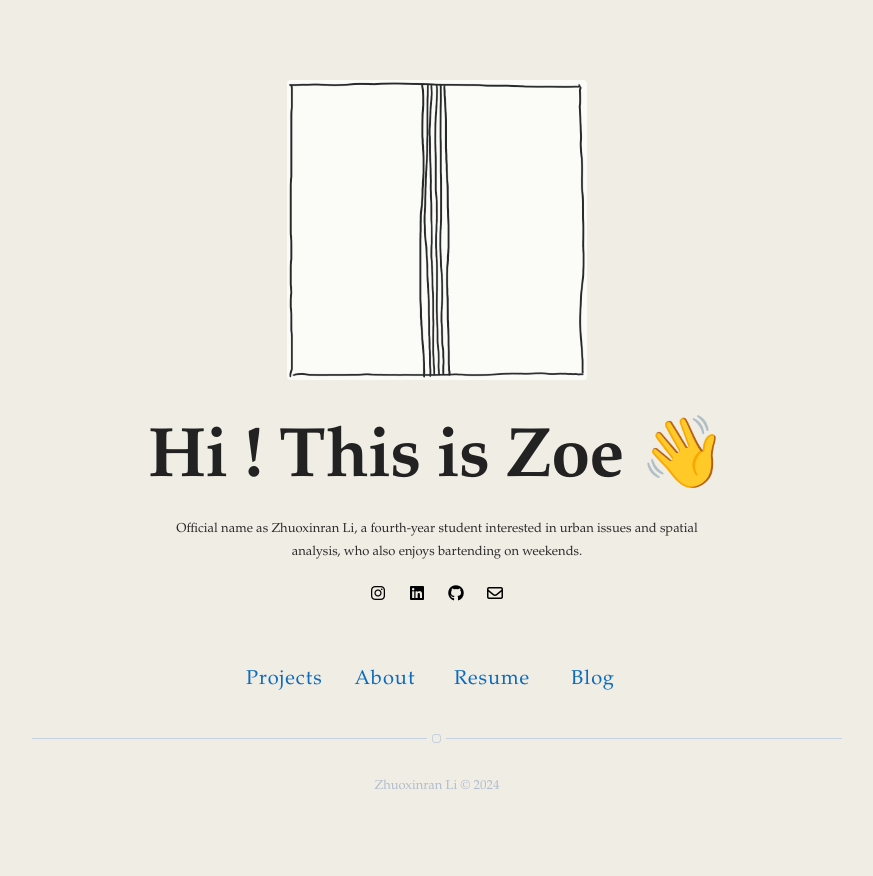
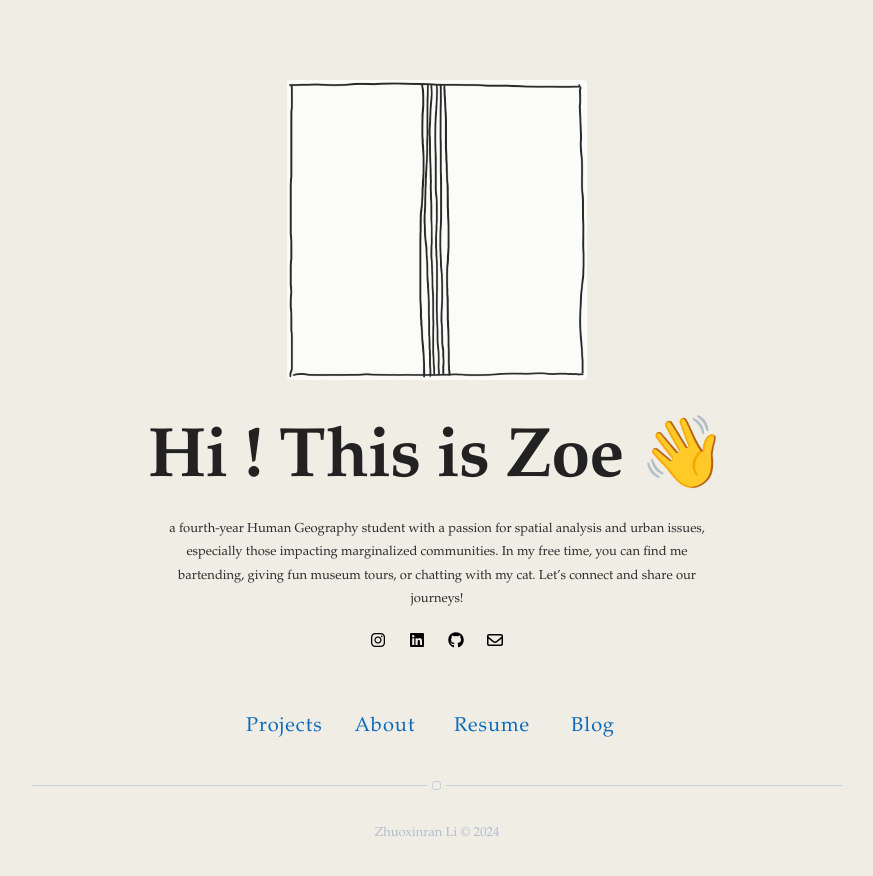
Before and after one commit to zoezxrli/zoezxrli.github.io, a Jekyll site: the page built from index.html, in a window 1280 px wide. Shown: the top 876 px of the page, without its empty margins (203-1076 px from the left). Built offline with Jekyll 4.4.1, drawn with Linux system fonts in a browser that asks for light colours; nearby versions of some CDN libraries.

Commit message:
edit bio

```diff
--- a/_config.yml
+++ b/_config.yml
@@ -1,8 +1,7 @@
 # main text of home
 name: Zhuoxinran Li
 title: Hi !  This is Zoe 👋
-bio: Official name as Zhuoxinran Li, a fourth-year student interested in urban issues and spatial analysis, who also enjoys bartending on weekends.
-
+bio: a fourth-year Human Geography student with a passion for spatial analysis and urban issues, especially those impacting marginalized communities. In my free time, you can find me bartending, giving fun museum tours, or chatting with my cat. Let’s connect and share our journeys!
 # twitter summary info
 description: My personal page, Zhuoxinran Li
 
@@ -43,7 +42,7 @@ email: zhuoxinran.li@mail.utoronto.ca
 authors:
   Zhuoxinran Li:
     name: Zhuoxinran Li
-    bio: Me
+    bio: Zhuoxinran Li
     external-image: false
     picture: assets/images/juanjuan.gif
 
```
